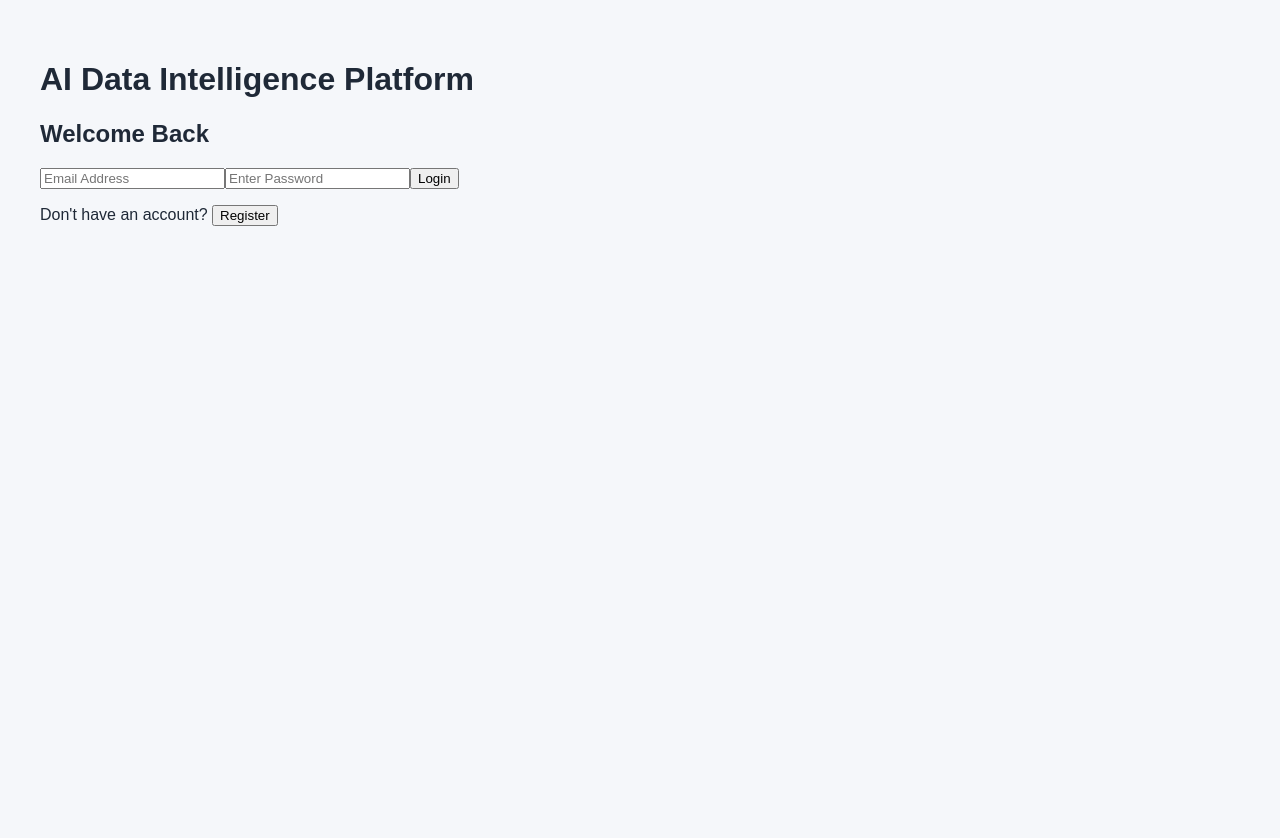
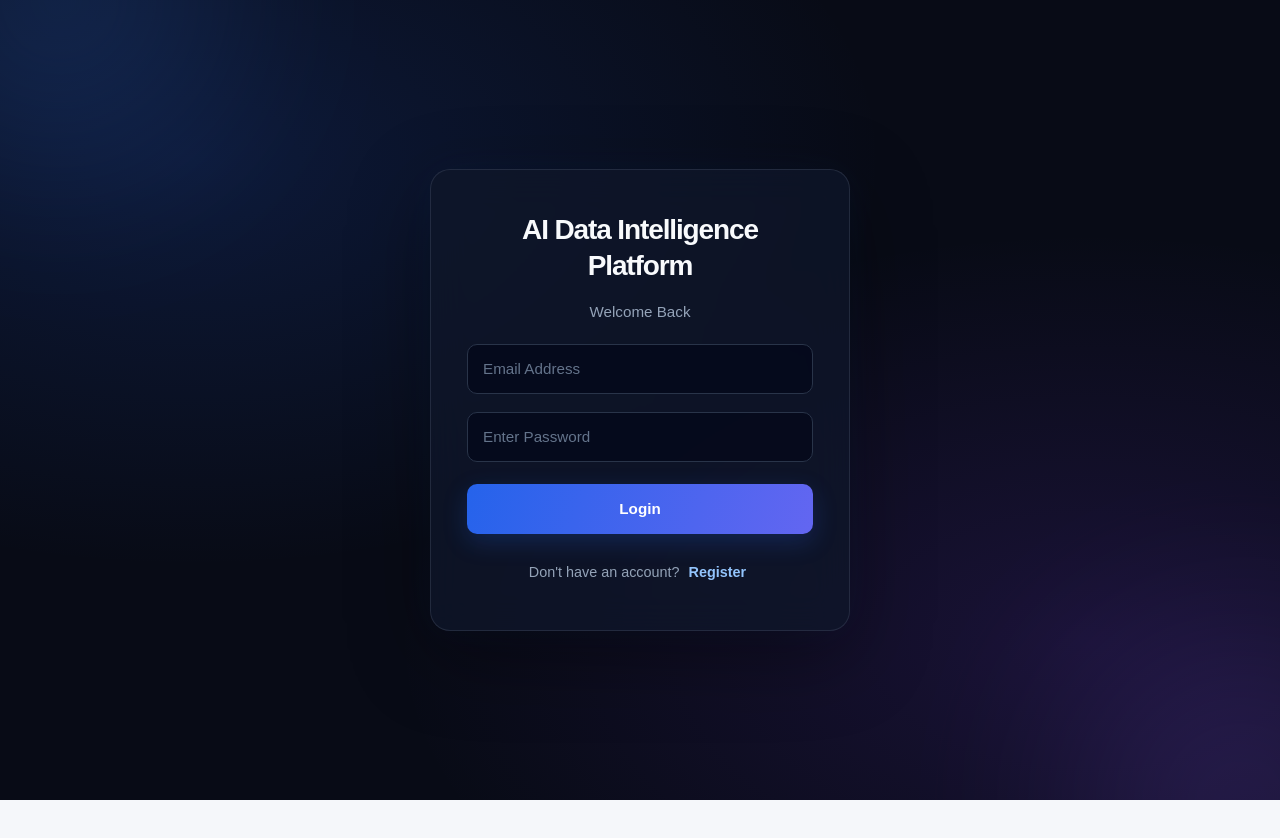
Before and after one commit to BarkerBrian-FS/xml-parser, a React (Vite) app in the folder client/: page / in a window 1280 px wide. Shown: the top 838 px of the page. After the commit the page ends 800 px from the top, so only its background shows below. Built offline with nearby package versions, Linux system fonts and the light colour scheme.

Commit message:
ran test for jwt edge cases all passed added styling to registration and login pages

```diff
--- a/client/src/App.jsx
+++ b/client/src/App.jsx
@@ -175,9 +175,19 @@ function App() {
         },
       },
     )
+      // .then((response) => {
+      //   if (!response.ok) {
+      //     throw new Error("Failed to load documents");
+      //   }
       .then((response) => {
-        if (!response.ok) {
-          throw new Error("Failed to load documents");
+        if (response.status === 401) {
+          localStorage.removeItem("token");
+          localStorage.removeItem("user");
+
+          setToken("");
+          setUser(null);
+
+          throw new Error("Your session has expired. Please log in again.");
         }
         return response.json();
       })
--- /dev/null
+++ b/client/src/components/Auth.css
@@ -0,0 +1,214 @@
+/* Authentication page */
+
+.auth-container {
+  position: relative;
+  isolation: isolate;
+  display: flex;
+  align-items: center;
+  justify-content: center;
+
+  width: 100%;
+  min-height: 100vh;
+  min-height: 100dvh;
+  margin: 0;
+  padding: 32px 20px;
+  box-sizing: border-box;
+
+  overflow: hidden;
+  background:
+    radial-gradient(
+      ellipse at 15% 20%,
+      rgba(37, 99, 235, 0.16),
+      transparent 45%
+    ),
+    radial-gradient(
+      ellipse at 85% 80%,
+      rgba(124, 58, 237, 0.15),
+      transparent 45%
+    ),
+    #080b16;
+
+  color: #f1f5f9;
+}
+
+/* Ambient background glow */
+.auth-container::before,
+.auth-container::after {
+  content: "";
+  position: absolute;
+  width: 320px;
+  height: 320px;
+  border-radius: 50%;
+  filter: blur(100px);
+  opacity: 0.18;
+  pointer-events: none;
+  z-index: -1;
+}
+
+.auth-container::before {
+  top: -160px;
+  left: -100px;
+  background: #3b82f6;
+}
+
+.auth-container::after {
+  right: -120px;
+  bottom: -160px;
+  background: #8b5cf6;
+}
+
+/* Authentication card */
+.auth-form {
+  width: 100%;
+  max-width: 420px;
+  display: flex;
+  flex-direction: column;
+  gap: 18px;
+  padding: 42px 36px;
+  box-sizing: border-box;
+
+  background: rgba(15, 23, 42, 0.78);
+  border: 1px solid rgba(148, 163, 184, 0.16);
+  border-radius: 20px;
+  box-shadow:
+    0 24px 80px rgba(0, 0, 0, 0.4),
+    0 0 40px rgba(59, 130, 246, 0.06);
+  backdrop-filter: blur(18px);
+}
+
+/* Headings */
+.auth-form h1 {
+  margin: 0;
+  color: #f8fafc;
+  font-size: clamp(1.4rem, 4vw, 1.75rem);
+  font-weight: 700;
+  line-height: 1.3;
+  letter-spacing: -0.04em;
+  text-align: center;
+}
+
+.auth-form h2 {
+  margin: 0 0 6px;
+  color: #94a3b8;
+  font-size: 0.95rem;
+  font-weight: 400;
+  text-align: center;
+}
+
+/* Text fields */
+.auth-form input {
+  width: 100%;
+  min-height: 50px;
+  padding: 0 15px;
+  box-sizing: border-box;
+
+  color: #f1f5f9;
+  font: inherit;
+  font-size: 0.95rem;
+  background: rgba(2, 6, 23, 0.65);
+  border: 1px solid #293449;
+  border-radius: 10px;
+  outline: none;
+
+  transition:
+    border-color 180ms ease,
+    box-shadow 180ms ease,
+    background 180ms ease;
+}
+
+.auth-form input::placeholder {
+  color: #64748b;
+}
+
+.auth-form input:hover {
+  border-color: #475569;
+}
+
+.auth-form input:focus {
+  background: rgba(2, 6, 23, 0.9);
+  border-color: #60a5fa;
+  box-shadow: 0 0 0 3px rgba(59, 130, 246, 0.16);
+}
+
+/* Primary action */
+.auth-form > button[type="submit"] {
+  min-height: 50px;
+  margin-top: 4px;
+  padding: 12px 18px;
+
+  color: #ffffff;
+  font: inherit;
+  font-weight: 600;
+  font-size: 0.95rem;
+  background: linear-gradient(110deg, #2563eb, #6366f1);
+  border: none;
+  border-radius: 10px;
+  cursor: pointer;
+
+  box-shadow: 0 8px 24px rgba(37, 99, 235, 0.22);
+  transition:
+    transform 180ms ease,
+    box-shadow 180ms ease,
+    filter 180ms ease;
+}
+
+.auth-form > button[type="submit"]:hover {
+  filter: brightness(1.12);
+  transform: translateY(-1px);
+  box-shadow: 0 12px 28px rgba(59, 130, 246, 0.3);
+}
+
+.auth-form > button[type="submit"]:active {
+  transform: translateY(0);
+}
+
+/* Account switch */
+.auth-form p {
+  margin: 4px 0 0;
+  color: #94a3b8;
+  font-size: 0.9rem;
+  line-height: 1.7;
+  text-align: center;
+}
+
+.auth-form p button {
+  padding: 4px 5px;
+  color: #93c5fd;
+  font: inherit;
+  font-weight: 600;
+  background: none;
+  border: none;
+  border-radius: 4px;
+  cursor: pointer;
+  transition: color 180ms ease;
+}
+
+.auth-form p button:hover {
+  color: #c4b5fd;
+}
+
+.auth-form button:focus-visible {
+  outline: 2px solid #93c5fd;
+  outline-offset: 4px;
+}
+
+/* Mobile layout */
+@media (max-width: 480px) {
+  .auth-container {
+    padding: 20px 14px;
+  }
+
+  .auth-form {
+    padding: 32px 22px;
+    gap: 16px;
+    border-radius: 16px;
+  }
+}
+
+/* Respect reduced-motion preferences */
+@media (prefers-reduced-motion: reduce) {
+  .auth-form input,
+  .auth-form button {
+    transition: none;
+  }
+}
--- a/client/src/components/Auth.jsx
+++ b/client/src/components/Auth.jsx
@@ -1,3 +1,5 @@
+import "./Auth.css";
+
 const Auth = ({
   isRegistering,
   setIsRegistering,
@@ -10,7 +12,7 @@ const Auth = ({
   handleAuth,
 }) => {
   return (
-    <main className="app auth-container">
+    <main className="auth-container">
       <form className="auth-form" onSubmit={handleAuth}>
         <h1>AI Data Intelligence Platform</h1>
         <h2>{isRegistering ? "Create Account" : "Welcome Back"}</h2>
```
Also changed, not shown: 1 other file (tests, documents, lock files or other folders).
